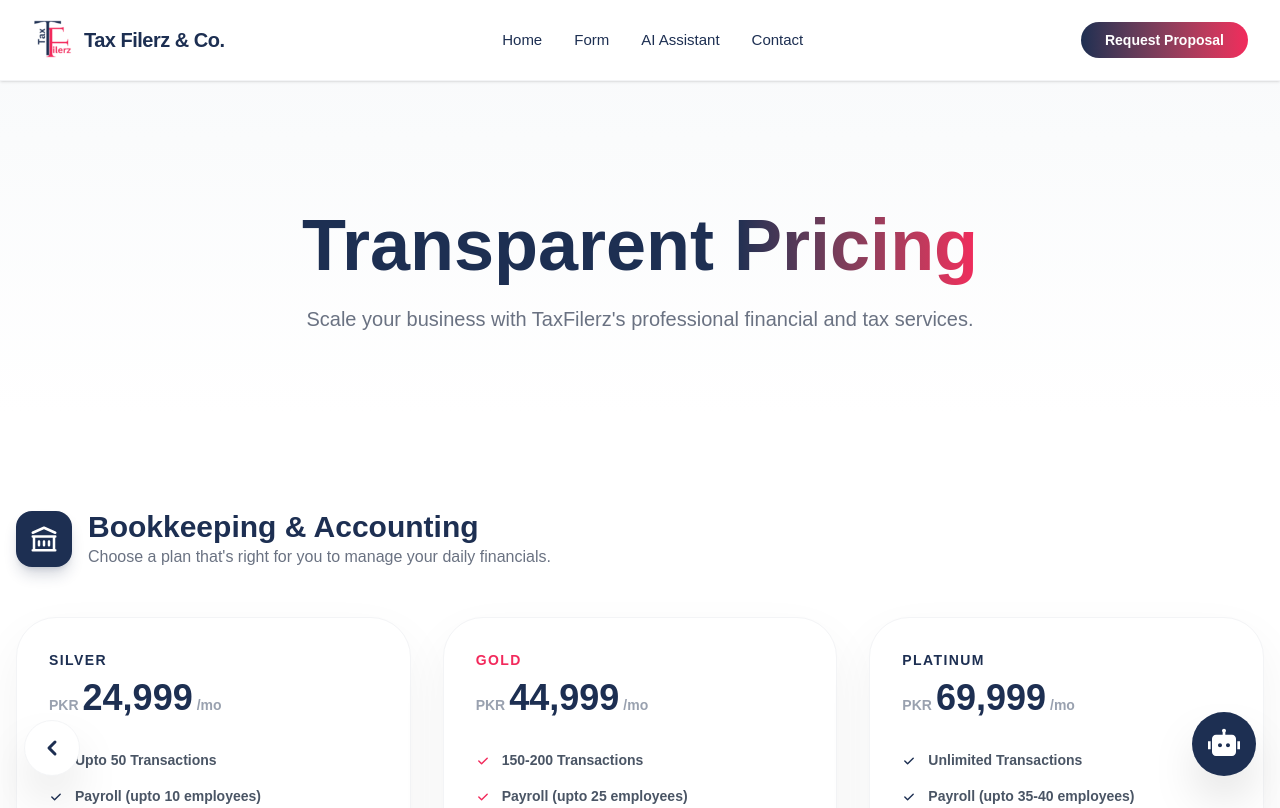
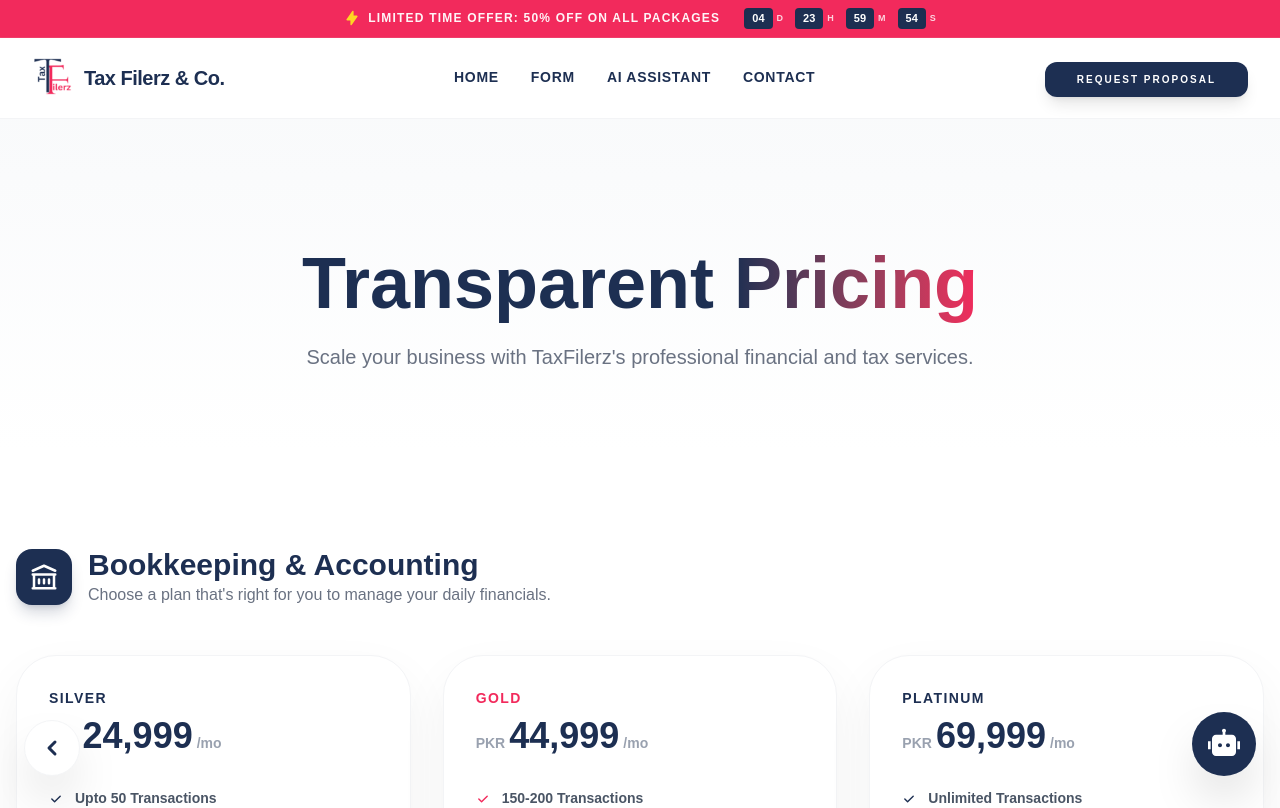
Before and after one commit to MuhammadShahzaib607/taxfilerz-funnel, a Next.js app: page /services in a window 1280 px wide. Shown: the top 808 px of the page. Built offline with nearby package versions, Linux system fonts and the light colour scheme.

Commit message:
add urgencyBanner

```diff
--- a/app/components/Navbar.jsx
+++ b/app/components/Navbar.jsx
@@ -1,11 +1,39 @@
 "use client"
 
 import Link from 'next/link';
-import React, { useState } from 'react';
-import { HiMenuAlt3, HiX } from 'react-icons/hi';
+import React, { useState, useEffect } from 'react';
+import { HiMenuAlt3, HiX, HiLightningBolt } from 'react-icons/hi';
 
 const Navbar = () => {
   const [isOpen, setIsOpen] = useState(false);
+
+  // Timer State
+  const [timeLeft, setTimeLeft] = useState({
+    days: 0, hours: 0, minutes: 0, seconds: 0
+  });
+
+  useEffect(() => {
+    // 5 din ka timer (ms mein)
+    const targetDate = new Date().getTime() + (5 * 24 * 60 * 60 * 1000);
+
+    const timer = setInterval(() => {
+      const now = new Date().getTime();
+      const distance = targetDate - now;
+
+      if (distance < 0) {
+        clearInterval(timer);
+      } else {
+        setTimeLeft({
+          days: Math.floor(distance / (1000 * 60 * 60 * 24)),
+          hours: Math.floor((distance % (1000 * 60 * 60 * 24)) / (1000 * 60 * 60)),
+          minutes: Math.floor((distance % (1000 * 60 * 60)) / (1000 * 60)),
+          seconds: Math.floor((distance % (1000 * 60)) / 1000),
+        });
+      }
+    }, 1000);
+
+    return () => clearInterval(timer);
+  }, []);
 
   const navLinks = [
     { name: 'Home', href: '/' },
@@ -15,8 +43,38 @@ const Navbar = () => {
   ];
 
   return (
-    // Fixed position and high Z-index is crucial
-    <nav className="relative top-0 left-0 w-full z-[100] bg-white border-b border-gray-100 shadow-sm">
+    <header className="w-full z-[100]">
+      {/* 1. URGENCY TIMER BAR */}
+      <div className="bg-[#F22A5C] text-white py-2 px-4 shadow-md overflow-hidden border-b border-white/10">
+        <div className="max-w-7xl mx-auto flex flex-col md:flex-row items-center justify-center gap-2 md:gap-6">
+          <div className="flex items-center gap-2 animate-pulse">
+            <HiLightningBolt className="text-yellow-300" />
+            <span className="text-[10px] md:text-xs font-black uppercase tracking-widest">
+              Limited Time Offer: 50% OFF ON ALL PACKAGES
+            </span>
+          </div>
+
+          {/* Countdown Display */}
+          <div className="flex items-center gap-3">
+            {[
+              { label: 'D', value: timeLeft.days },
+              { label: 'H', value: timeLeft.hours },
+              { label: 'M', value: timeLeft.minutes },
+              { label: 'S', value: timeLeft.seconds },
+            ].map((unit, idx) => (
+              <div key={idx} className="flex items-center gap-1">
+                <span className="bg-[#1D2F52] text-white px-2 py-0.5 rounded text-[11px] font-black min-w-[24px] text-center shadow-inner">
+                  {unit.value.toString().padStart(2, '0')}
+                </span>
+                <span className="text-[9px] font-bold opacity-80">{unit.label}</span>
+              </div>
+            ))}
+          </div>
+        </div>
+      </div>
+
+      {/* 2. MAIN NAVBAR */}
+      <nav className="bg-white border-b border-gray-100 shadow-sm">
         <div className="max-w-7xl mx-auto px-4 sm:px-6 lg:px-8">
           <div className="flex justify-between items-center h-20">
 
@@ -40,7 +98,7 @@ const Navbar = () => {
                 <a
                   key={link.name}
                   href={link.href}
-                className="text-[#1D2F52] font-medium hover:text-[#F22A5C] transition-colors duration-300 text-[15px]"
+                  className="text-[#1D2F52] font-semibold hover:text-[#F22A5C] transition-colors duration-300 text-[14px] uppercase tracking-wider"
                 >
                   {link.name}
                 </a>
@@ -49,26 +107,26 @@ const Navbar = () => {
 
             {/* Desktop Button */}
             <div className="hidden md:block">
-            <Link href="/lead-form" className="bg-gradient-to-r from-[#1D2F52] to-[#F22A5C] text-white px-6 py-2.5 rounded-full font-semibold text-sm hover:shadow-lg transition-all">
+              <Link href="/lead-form" className="bg-[#1D2F52] hover:bg-[#F22A5C] text-white px-8 py-3 rounded-xl font-black text-[10px] uppercase tracking-[0.2em] transition-all shadow-lg hover:shadow-[#F22A5C]/20 active:scale-95">
                 Request Proposal
               </Link>
             </div>
 
-          {/* Mobile Menu Button - Visible on Mobile */}
+            {/* Mobile Menu Button */}
             <div className="md:hidden flex items-center">
               <button
                 onClick={() => setIsOpen(!isOpen)}
-              className="text-[#1D2F52] p-2 focus:outline-none bg-gray-50 rounded-lg"
+                className="text-[#1D2F52] p-2 focus:outline-none bg-gray-50 rounded-lg border border-gray-100"
               >
-              {isOpen ? <HiX size={28} /> : <HiMenuAlt3 size={28} />}
+                {isOpen ? <HiX size={24} /> : <HiMenuAlt3 size={24} />}
               </button>
             </div>
           </div>
         </div>
 
-      {/* Mobile Menu Overlay - Updated for Visibility */}
+        {/* Mobile Menu Overlay */}
         <div
-        className={`md:hidden fixed top-20 left-0 w-full bg-white shadow-2xl transition-all duration-300 ease-in-out border-b border-gray-100 overflow-hidden ${
+          className={`md:hidden absolute top-[calc(100%)] left-0 w-full bg-white shadow-2xl transition-all duration-300 ease-in-out border-b border-gray-100 overflow-hidden ${
             isOpen ? 'max-h-[500px] opacity-100' : 'max-h-0 opacity-0'
           }`}
         >
@@ -77,20 +135,21 @@ const Navbar = () => {
               <a
                 key={link.name}
                 href={link.href}
-              onClick={() => setIsOpen(false)} // Menu closes when a link is clicked
-              className="block text-lg font-semibold text-[#1D2F52] hover:text-[#F22A5C] border-b border-gray-50 pb-2 transition-all"
+                onClick={() => setIsOpen(false)}
+                className="block text-sm font-black uppercase tracking-widest text-[#1D2F52] hover:text-[#F22A5C] border-b border-gray-50 pb-4 transition-all"
               >
                 {link.name}
               </a>
             ))}
             <div className="pt-6">
-            <button className="w-full bg-gradient-to-r from-[#1D2F52] to-[#F22A5C] text-white py-4 rounded-2xl font-bold shadow-lg shadow-[#F22A5C]/20">
+              <button className="w-full bg-[#1D2F52] text-white py-4 rounded-2xl font-black text-xs uppercase tracking-[0.3em] shadow-xl">
                 Request Proposal
               </button>
             </div>
           </div>
         </div>
       </nav>
+    </header>
   );
 };
 
--- /dev/null
+++ b/app/components/ads-home-components/UrgencyBanner.jsx
@@ -0,0 +1,101 @@
+"use client"
+
+import React, { useState, useEffect } from 'react';
+import { motion } from 'framer-motion';
+import { HiLightningBolt, HiFire, HiArrowRight } from 'react-icons/hi';
+import Link from 'next/link';
+
+const UrgencyBanner = () => {
+  const [timeLeft, setTimeLeft] = useState({
+    days: 0, hours: 0, minutes: 0, seconds: 0
+  });
+
+  useEffect(() => {
+    // 5 Days Countdown
+    const targetDate = new Date().getTime() + (5 * 24 * 60 * 60 * 1000);
+
+    const timer = setInterval(() => {
+      const now = new Date().getTime();
+      const distance = targetDate - now;
+
+      if (distance < 0) {
+        clearInterval(timer);
+      } else {
+        setTimeLeft({
+          days: Math.floor(distance / (1000 * 60 * 60 * 24)),
+          hours: Math.floor((distance % (1000 * 60 * 60 * 24)) / (1000 * 60 * 60)),
+          minutes: Math.floor((distance % (1000 * 60 * 60)) / (1000 * 60)),
+          seconds: Math.floor((distance % (1000 * 60)) / 1000),
+        });
+      }
+    }, 1000);
+
+    return () => clearInterval(timer);
+  }, []);
+
+  return (
+    <div className="max-w-5xl mx-auto px-6 py-12">
+      <motion.div
+        initial={{ opacity: 0, scale: 0.95 }}
+        whileInView={{ opacity: 1, scale: 1 }}
+        viewport={{ once: true }}
+        className="relative overflow-hidden bg-gradient-to-br from-[#1D2F52] to-[#111c31] rounded-[2.5rem] p-8 md:p-12 shadow-2xl border border-white/5"
+      >
+        {/* Background Decorative Elements */}
+        <div className="absolute top-0 right-0 w-64 h-64 bg-[#F22A5C]/10 blur-[80px] rounded-full -mr-20 -mt-20" />
+        <div className="absolute bottom-0 left-0 w-64 h-64 bg-blue-500/5 blur-[80px] rounded-full -ml-20 -mb-20" />
+
+        <div className="relative z-10 flex flex-col lg:flex-row items-center justify-between gap-10">
+
+          {/* Left Side: Content */}
+          <div className="text-center lg:text-left flex-1">
+            <div className="inline-flex items-center gap-2 px-4 py-1.5 rounded-full bg-[#F22A5C]/20 border border-[#F22A5C]/30 text-[#F22A5C] mb-6">
+              <HiFire className="animate-bounce" />
+              <span className="text-[10px] font-black uppercase tracking-[0.2em]">Flash Sale is Live</span>
+            </div>
+            <h2 className="text-3xl md:text-5xl font-black text-white leading-tight mb-4">
+              Don't Miss Out! <br />
+              <span className="text-[#F22A5C]">Flat 50% Off</span> on All Tax Services
+            </h2>
+            <p className="text-gray-400 font-medium text-sm md:text-base max-w-md mx-auto lg:mx-0">
+              Get your business compliant and scale faster with our premium bookkeeping and tax filing solutions.
+            </p>
+          </div>
+
+          {/* Right Side: Timer & CTA */}
+          <div className="flex flex-col items-center gap-8 min-w-[320px]">
+            <div className="grid grid-cols-4 gap-4">
+              {[
+                { label: 'Days', value: timeLeft.days },
+                { label: 'Hours', value: timeLeft.hours },
+                { label: 'Mins', value: timeLeft.minutes },
+                { label: 'Secs', value: timeLeft.seconds },
+              ].map((item, i) => (
+                <div key={i} className="flex flex-col items-center">
+                  <div className="w-16 h-16 md:w-20 md:h-20 bg-white/5 backdrop-blur-md rounded-2xl border border-white/10 flex items-center justify-center mb-2 shadow-xl">
+                    <span className="text-2xl md:text-3xl font-black text-white">
+                      {item.value.toString().padStart(2, '0')}
+                    </span>
+                  </div>
+                  <span className="text-[10px] font-black uppercase tracking-widest text-gray-500">{item.label}</span>
+                </div>
+              ))}
+            </div>
+
+            <Link href="/lead-form" className="group w-full relative flex items-center justify-center gap-3 bg-[#F22A5C] text-white py-5 rounded-2xl font-black text-xs uppercase tracking-[0.3em] transition-all hover:bg-[#d92351] hover:shadow-[0_20px_40px_-10px_rgba(242,42,92,0.4)] active:scale-95">
+              Claim Offer Now
+              <HiArrowRight className="text-lg transition-transform group-hover:translate-x-2" />
+            </Link>
+
+            <p className="text-[9px] font-bold text-gray-600 uppercase tracking-[0.4em]">
+              *Offer valid for new registrations only
+            </p>
+          </div>
+
+        </div>
+      </motion.div>
+    </div>
+  );
+};
+
+export default UrgencyBanner;
--- a/app/utils/Home.jsx
+++ b/app/utils/Home.jsx
@@ -6,6 +6,7 @@ import FeaturesSection from "../components/ads-home-components/FeaturesSection"
 import DashboardFeature from "../components/ads-home-components/DashboardFeature"
 import InvoiceShowcase from "../components/ads-home-components/InvoiceShowcase"
 import FinanceFeatures from "../components/ads-home-components/FinanceFeatures"
+import UrgencyBanner from "../components/ads-home-components/UrgencyBanner"
 import AccessibilitySection from "../components/ads-home-components/AccessibilitySection"
 import SolutionSection from "../components/ads-home-components/SolutionSection"
 import PricingFunnel from "../components/ads-home-components/PricingFunnel"
@@ -24,6 +25,7 @@ const HomeComp = () => {
  <FeaturesSection />
  <InvoiceShowcase />
  <FinanceFeatures />
+ <UrgencyBanner />
  <AccessibilitySection />
  <SolutionSection />
  <PricingFunnel />
```
Lines whose indentation alone changed are shown as unchanged.
